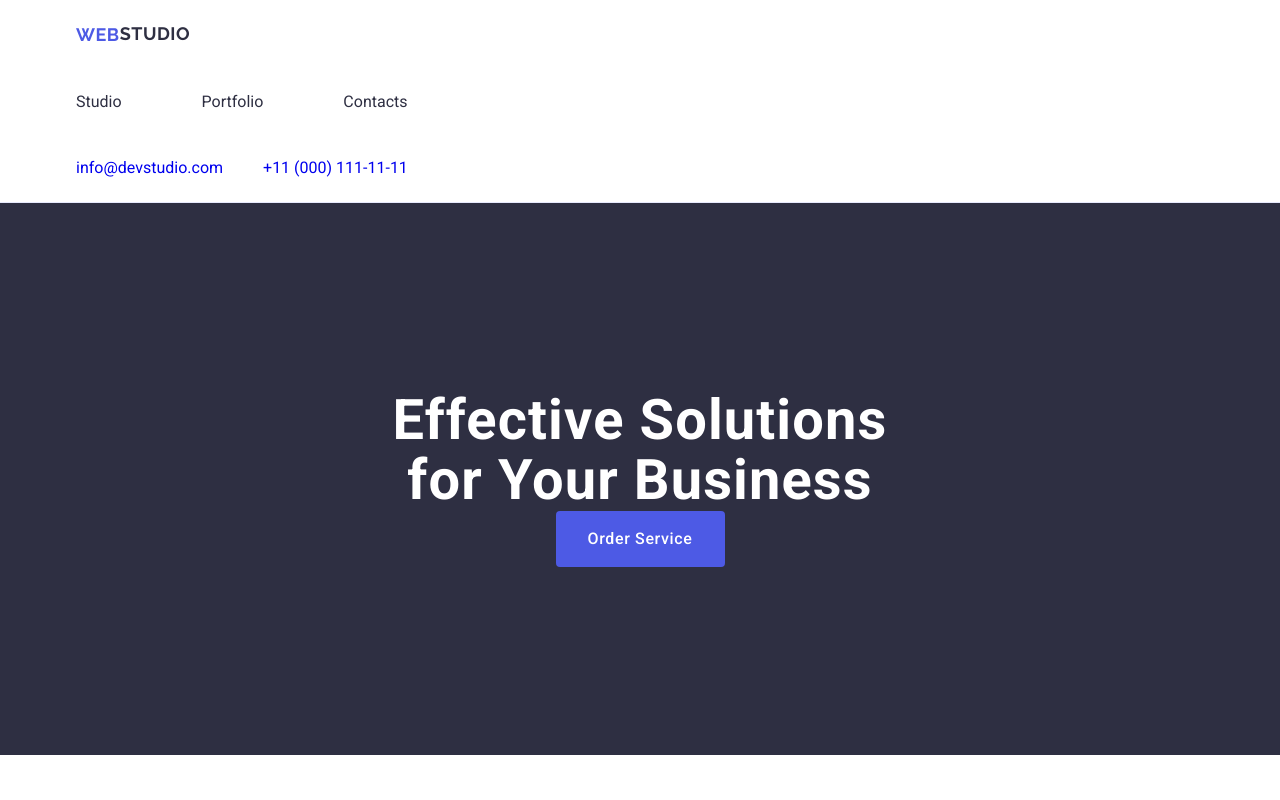
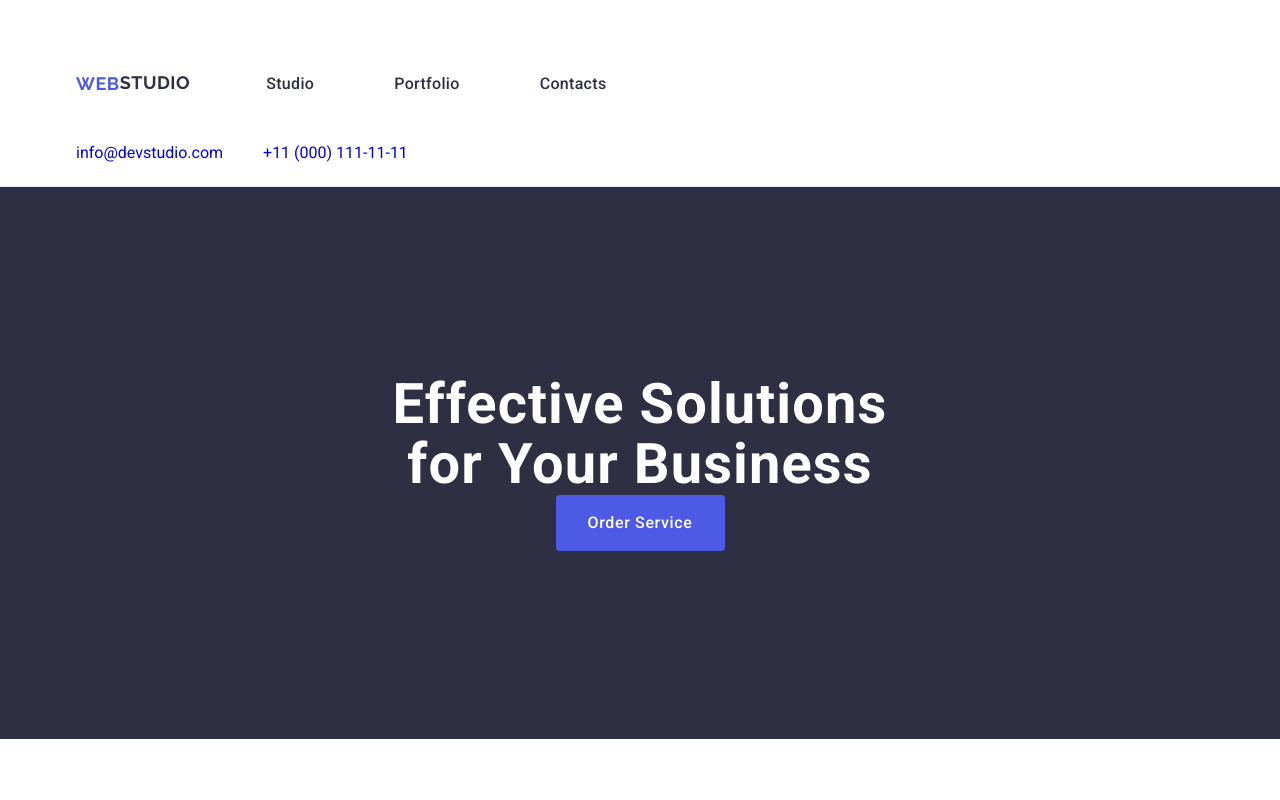
Before and after one commit to Lyuda-Davugora/goit-markup-hw-03, a plain HTML site: page index.html in a window 1280 px wide. Shown: the top 800 px of the page. Drawn offline with nearby package versions, Linux system fonts and the light colour scheme.

Commit message:
Update index.html

```diff
--- a/index.html
+++ b/index.html
@@ -15,8 +15,8 @@
 <body>
 <header class="header-main">
 <div class="container">
+<nav class="header-menu">
 <a class="header-name-logo" href="./index.html">Web<span class="logo-name-stu">Studio</span> </a>
-<div class="container-one">
 <ul class="header-menu-nav">
 <li><a class="header-item" href="./index.html">Studio</a></li>
 <li><a class="header-item" href="">Portfolio</a></li>
```
